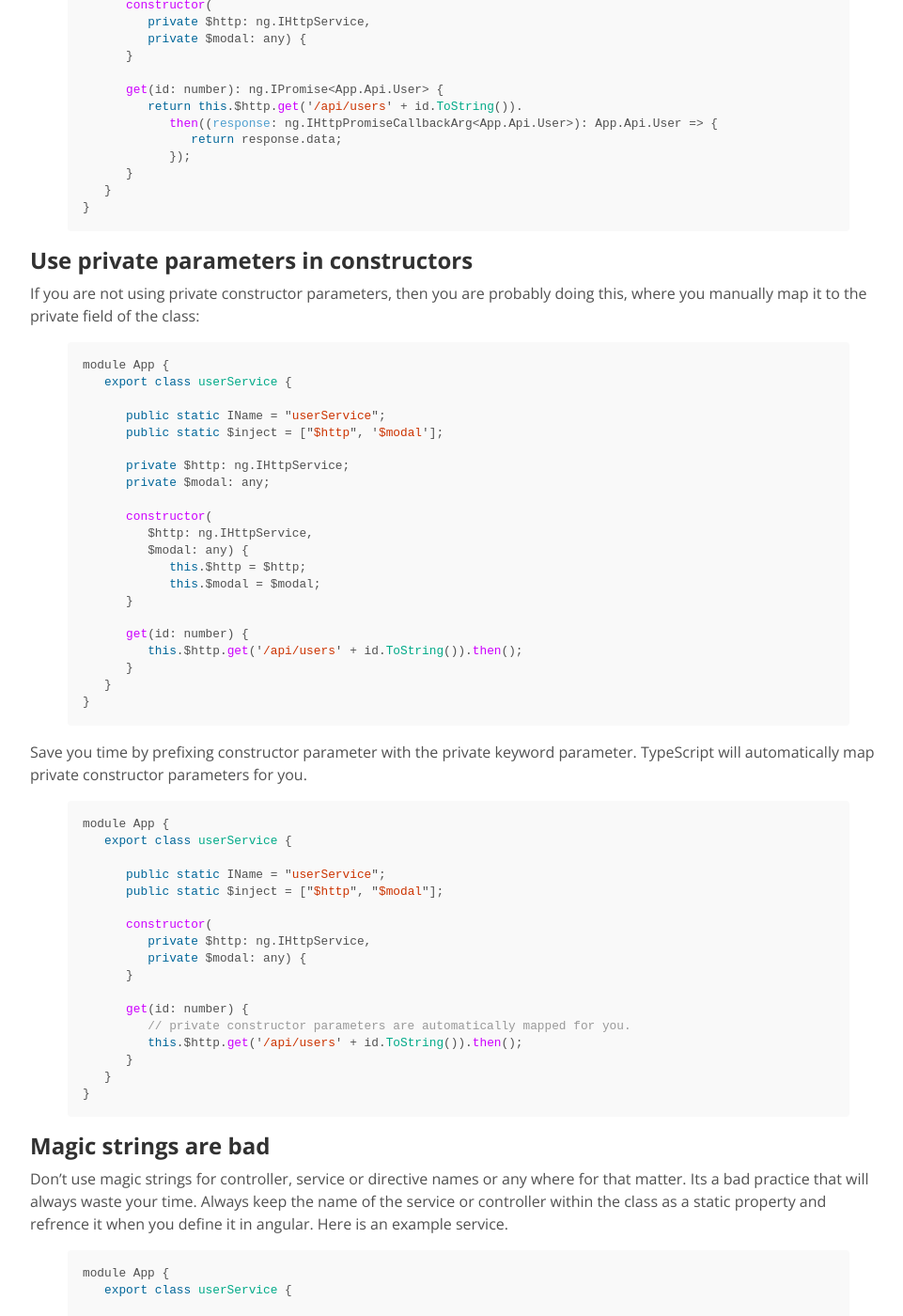
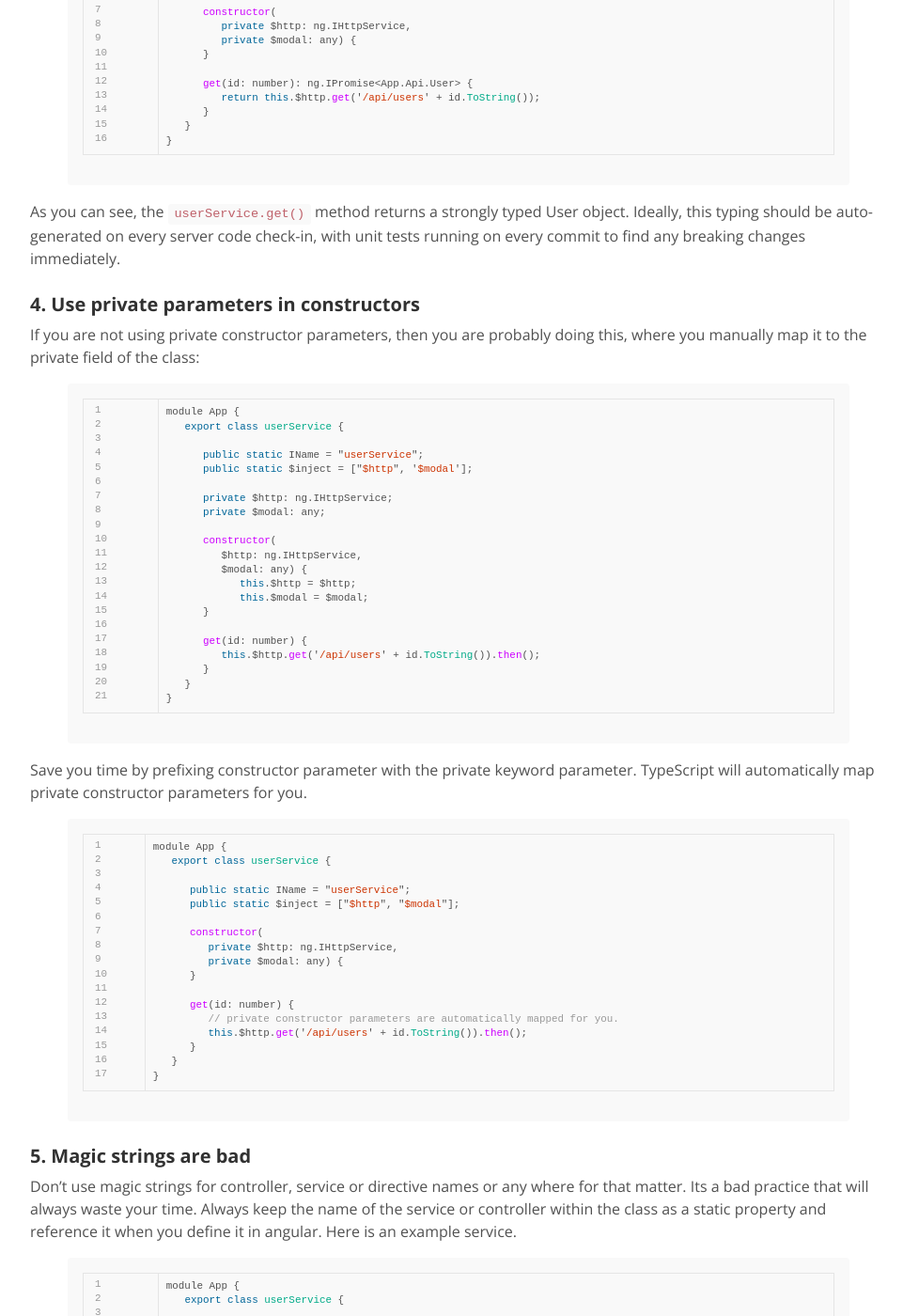
Before and after one commit to ObaidUrRehman/ObaidUrRehman.github.io, a Jekyll site: the page built from _posts/2015-10-19-angularjs-typescript-best-practices.md, in a window 1280 px wide and 1400 px high, scrolled down 2015 px. Shown: the whole window at 94% size, without its empty margins (152-1113 px from the left). Built offline with Jekyll 4.4.1, drawn with Linux system fonts in a browser that asks for light colours; comment, search, counter and statistics services are not loaded; some of the changed text lies outside the part shown.

Commit message:
Updated Post

```diff
--- a/_posts/2015-10-19-typescript-angular-best-practices.md
+++ b/_posts/2015-10-19-angularjs-typescript-best-practices.md
@@ -53,36 +53,36 @@
 
 {% endhighlight %}
 
-## Strongly typed Server side API Objects
+### 3. Strongly typed Server side API Objects
 
 If you consume Rest APIs on the client side then take type checking to the next level by using <a href="http://type.litesolutions.net/">Typelite</a> for .Net or <a href="http://type.litesolutions.net/">ts-java</a> for Java.
-Use these tools to generate TypeScript type definitions for server side classes that are returned as RestApi Responses. As a example, consider the following
-C# Class that is returned as response to the get User API:
+Use these tools to generate TypeScript type definitions for server side classes that are returned as Rest Api Responses and include them in your project.
+As a example, consider the following C# Class that is returned as response to the get User API call:
 
-{% highlight c# %}
+{% highlight c# linenos %}
 
 namespace App.Api
 {
    public class User
    {
-       public string Name { get; set; }
-       public DateTime DoB {get; set;
-       public List<Address> Addresses { get; set; }
+      public string Name              { get; set; }
+      public DateTime DoB             { get; set; }
+      public List<Address> Addresses  { get; set; }
    }
 
    public class Address
    {
-      public string City  {get; set;}
-      public string State {get; set;}
+      public string City               { get; set; }
+      public string State              { get; set; }
    }
 }
 {% endhighlight %}
 
 This will generate the following TypeScript declaration:
 
-{% highlight js %}
-declare module App.Api{
-   interface User{
+{% highlight js linenos %}
+declare module App.Api {
+   interface User {
       Name: string;
       DoB: Date;
       Address: Address[];
@@ -97,7 +97,7 @@
 
 Now, you can use this type definition to define the return type of $http, like this:
 
-{% highlight js %}
+{% highlight js linenos %}
 module App {
    export class userService {
 
@@ -110,20 +110,20 @@
       }
 
       get(id: number): ng.IPromise<App.Api.User> {
-         return this.$http.get('/api/users' + id.ToString()).
-            then((response: ng.IHttpPromiseCallbackArg<App.Api.User>): App.Api.User => {
-               return response.data;
-            });
+         return this.$http.get('/api/users' + id.ToString());
       }
    }
 }
 {% endhighlight %}
 
-## Use private parameters in constructors
+As you can see, the `userService.get()` method returns a strongly typed User object. Ideally, this typing should be auto-generated on every server code check-in,
+with unit tests running on every commit to find any breaking changes immediately.
+
+### 4. Use private parameters in constructors
 
 If you are not using private constructor parameters, then you are probably doing this, where you manually map it to the private field of the class:
 
-{% highlight js %}
+{% highlight js linenos %}
 module App {
    export class userService {
 
@@ -147,10 +147,11 @@
 }
 {% endhighlight %}
 
-Save you time by prefixing constructor parameter with the private keyword parameter. TypeScript will automatically map private constructor parameters for you.
+Save you time by prefixing constructor parameter with the private keyword parameter.
+TypeScript will automatically map private constructor parameters for you.
 
 
-{% highlight js %}
+{% highlight js linenos %}
 module App {
    export class userService {
 
@@ -170,11 +171,12 @@
 }
 {% endhighlight %}
 
-## Magic strings are bad
+### 5. Magic strings are bad
 
-Don't use magic strings for controller, service or directive names or any where for that matter. Its a bad practice that will always waste your time. Always keep the name of the service or controller within the class as a static property and refrence it when you define it in angular. Here is an example service.
+Don't use magic strings for controller, service or directive names or any where for that matter.
+Its a bad practice that will always waste your time. Always keep the name of the service or controller within the class as a static property and reference it when you define it in angular. Here is an example service.
 
-{% highlight js %}
+{% highlight js linenos %}
 module App {
    export class userService {
 
@@ -193,9 +195,8 @@
 }
 {% endhighlight %}
 
-
 Then, register your service with angular like this:
 
-{% highlight js %}
+{% highlight js linenos %}
 angular.service(App.userService.IName, App.userService);
 {% endhighlight %}
```
